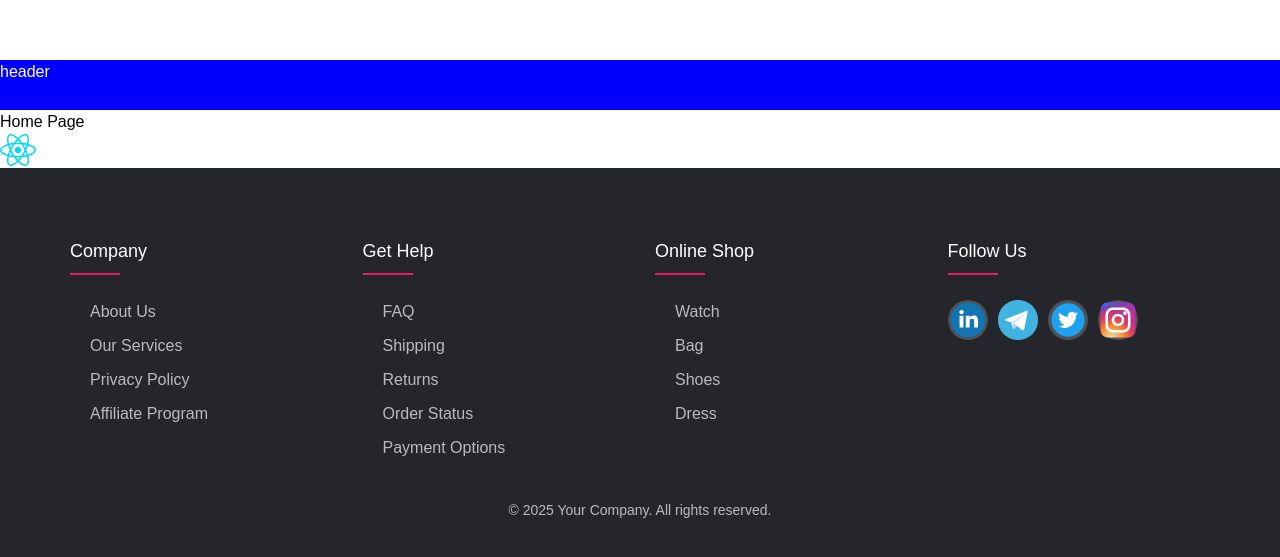
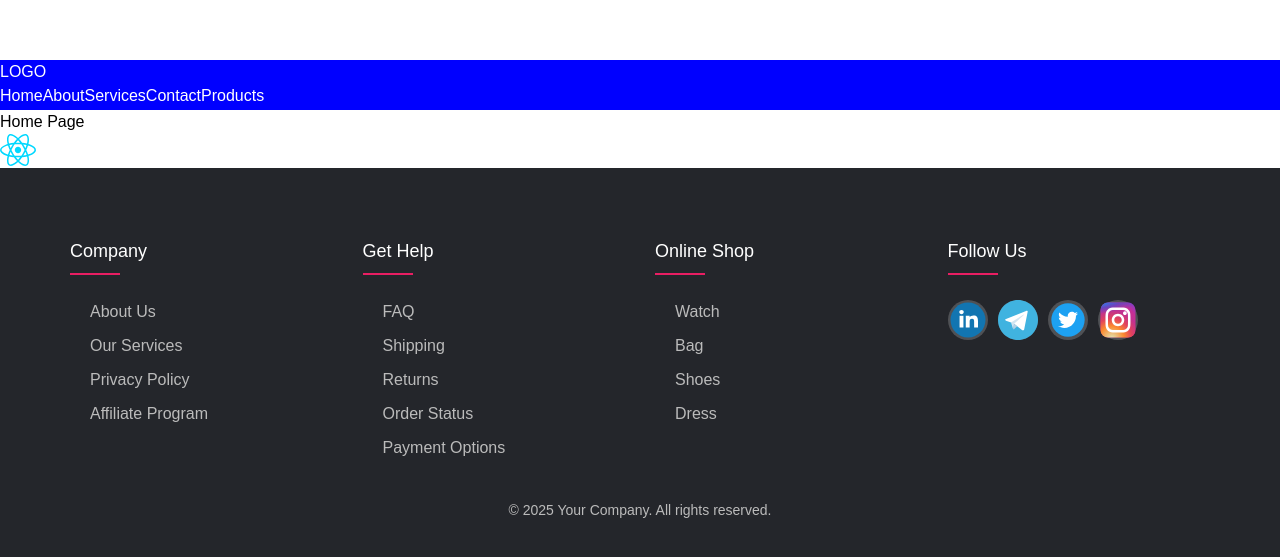
Before and after one commit to Dark-Vol/Store-Shoping, a React (Vite) app in the folder client/: page / in a window 1280 px wide. Shown: the part 209-766 px from the top of the page. Built offline with nearby package versions, Linux system fonts and the light colour scheme.

Commit message:
Update Header component: improve styling and add scroll handling

```diff
--- a/client/src/components/Header/index.tsx
+++ b/client/src/components/Header/index.tsx
@@ -1,62 +1,53 @@
-// import { useState, useEffect } from "react";
-// import { Link } from "react-router-dom";
-import stytles from "./Header.module.scss";
+import { useState, useEffect } from "react";
+import { Link } from "react-router-dom";
+import styles from "./Header.module.scss";
 
 const Header = () => {
-    // const [scrolled, setScrolled] = useState(false);
-    // const [menuOpen, setMenuOpen] = useState(false);
+    const [scrolled, setScrolled] = useState(false);
+    const [menuOpen, setMenuOpen] = useState(false);
 
-    // useEffect(() => {
-    //     const handleScroll = () => {
-    //         setScrolled(window.scrollY > 50);
-    //     };
+    useEffect(() => {
+        const handleScroll = () => {
+            setScrolled(window.scrollY > 50);
+        };
 
-    //     window.addEventListener("scroll", handleScroll);
-    //     return () => window.removeEventListener("scroll", handleScroll);
-    // }, []);
+        window.addEventListener("scroll", handleScroll);
+        return () => window.removeEventListener("scroll", handleScroll);
+    }, []);
 
-    // const toggleMenu = () => {
-    //     setMenuOpen(!menuOpen);
-    // };
+    const toggleMenu = () => {
+        setMenuOpen((prev) => !prev);
+    };
 
     return (
-        <header className={stytles.header}>header</header>
-        // <header className={`header ${scrolled ? "scrolled" : ""}`}>
-        //     <div className="header-container">
-        //         <div className="logo">LOGO</div>
-        //         <nav className="desktop-nav">
-        //         <Link to="/">Home</Link>
-        //             <Link to="/about">About</Link>
-        //             <Link to="#">Services</Link>
-        //             <Link to="/contact">Contact</Link>
-        //             <Link to="/products">Products</Link>
-        //         </nav>
-        //         <div className="button-container">
-        //             {/* <form id="searchbox" action="">
-        //                 <input type="search" placeholder="Найти" />
-        //                 <input type="submit" id="btn-search" value="" />
-        //             </form> */}
-        //             <button className="cta-button">Get Started</button>
-        //             <button className={`hamburger ${menuOpen ? "open" : ""}`} onClick={toggleMenu}>
-        //                 <span></span>
-        //                 <span></span>
-        //                 <span></span>
-        //             </button>
-        //         </div>
-        //     </div>
-        //     <div className=
-        //     {
-        //         `mobile-menu ${menuOpen ? "open" : ""}`
-        //     }
-        //     onClick={toggleMenu}>
-        //         <Link to="/">Home</Link>
-        //         <Link to="/about">About</Link>
-        //         <Link to="#">Services</Link>
-        //         <Link to="/contact">Contact</Link>
-        //         <Link to="/products">Products</Link>
-        //         <button className="mobile-cta-button">Get Started</button>
-        //     </div>
-        // </header>
+        <header className={`${styles.header} ${scrolled ? styles.scrolled : ""}`}>
+            <div className={styles.header_container}>
+                <div className={styles.logo}>LOGO</div>
+                <nav className={styles.desktop_nav}>
+                    <Link to="/">Home</Link>
+                    <Link to="/about">About</Link>
+                    <Link to="#">Services</Link>
+                    <Link to="/contact">Contact</Link>
+                    <Link to="/products">Products</Link>
+                </nav>
+                <div className={styles.button_container}>
+                    <button className={styles.cta_button}>Get Started</button>
+                    <button className={`${styles.hamburger} ${menuOpen ? styles.open : ""}`} onClick={toggleMenu}>
+                        <span></span>
+                        <span></span>
+                        <span></span>
+                    </button>
+                </div>
+            </div>
+            <div className={`${styles.mobile_menu} ${menuOpen ? styles.open : ""}`} onClick={toggleMenu}>
+                <Link to="/">Home</Link>
+                <Link to="/about">About</Link>
+                <Link to="#">Services</Link>
+                <Link to="/contact">Contact</Link>
+                <Link to="/products">Products</Link>
+                <button className={styles.mobile_cta_button}>Get Started</button>
+            </div>
+        </header>
     );
 };
 
```
